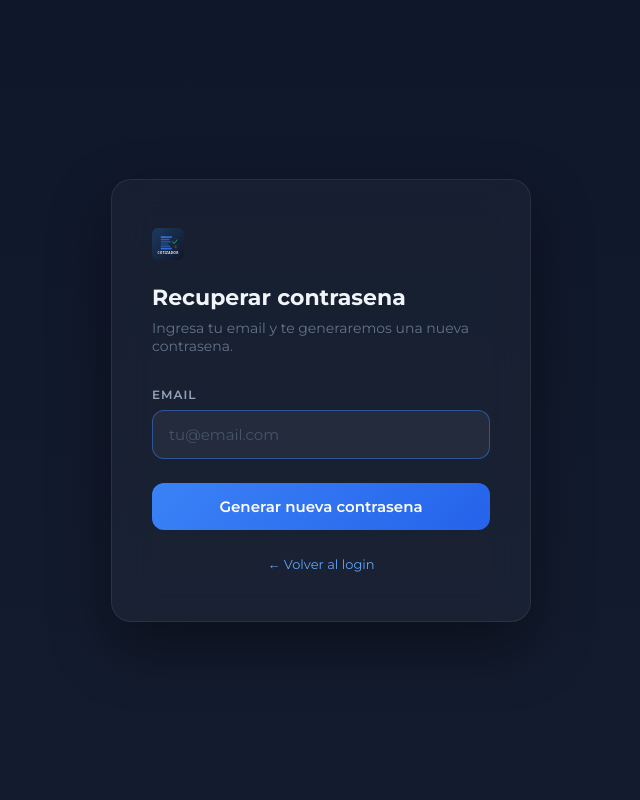
After one commit to luciaf17/cotizador, a Django app: page /auth/olvide-contrasena/ in a window 1280 px wide. The commit adds this page. Shown: the whole page, without its empty margins (319-959 px from the left). Run offline with Django 5.2, Linux system fonts and the light colour scheme.

Commit message:
feat: pagina funcional de recuperar contrasena
- /auth/olvide-contrasena/ con form de email
- Genera contrasena temporal con secrets.token_urlsafe
- Muestra la nueva contrasena en toast (en produccion enviaria email)
- Link funcional desde el login
- Template dark theme consistente con card centrada
- Link 'Volver al login'

Co-Authored-By: Claude Opus 4.6 (1M context) <noreply@anthropic.com>

```diff
--- a/apps/accounts/urls.py
+++ b/apps/accounts/urls.py
@@ -5,4 +5,5 @@ from . import views
 urlpatterns = [
     path('login/', views.login_view, name='login'),
     path('logout/', views.logout_view, name='logout'),
+    path('olvide-contrasena/', views.forgot_password, name='forgot_password'),
 ]
--- a/apps/accounts/views.py
+++ b/apps/accounts/views.py
@@ -1,5 +1,8 @@
+from django.contrib import messages
 from django.contrib.auth import authenticate, login, logout
 from django.shortcuts import redirect, render
+
+from .models import User
 
 
 def login_view(request):
@@ -20,3 +23,23 @@ def login_view(request):
 def logout_view(request):
     logout(request)
     return redirect('login')
+
+
+def forgot_password(request):
+    enviado = False
+    if request.method == 'POST':
+        email = request.POST.get('email', '').strip()
+        user = User.objects.filter(email=email, is_active=True).first()
+        if user:
+            # Generar token y nueva contraseña temporal
+            import secrets
+            new_password = secrets.token_urlsafe(8)
+            user.set_password(new_password)
+            user.save()
+            # En producción enviaría email. Por ahora mostramos en pantalla.
+            messages.success(request, f'Nueva contrasena generada: {new_password} — Anotala y cambiala desde tu perfil.')
+        else:
+            messages.info(request, 'Si el email existe, se genero una nueva contrasena.')
+        enviado = True
+
+    return render(request, 'accounts/forgot_password.html', {'enviado': enviado})
--- /dev/null
+++ b/templates/accounts/forgot_password.html
@@ -0,0 +1,76 @@
+<!DOCTYPE html>
+<html lang="es">
+<head>
+    <meta charset="UTF-8">
+    <meta name="viewport" content="width=device-width, initial-scale=1.0">
+    <title>Recuperar contrasena — Cotizador</title>
+    <link rel="icon" type="image/svg+xml" href="/static/favicon.svg">
+    <link href="https://fonts.googleapis.com/css2?family=Montserrat:wght@400;500;600;700&display=swap" rel="stylesheet">
+    <style>
+        * { box-sizing: border-box; margin: 0; padding: 0; }
+        body {
+            min-height: 100vh; display: flex; align-items: center; justify-content: center;
+            background: linear-gradient(180deg, #0f172a 0%, #131c2e 100%);
+            font-family: 'Montserrat', system-ui, sans-serif;
+        }
+        .card {
+            width: 420px; background: rgba(255,255,255,0.03); backdrop-filter: blur(20px);
+            border: 1px solid rgba(255,255,255,0.08); border-radius: 20px;
+            padding: 48px 40px; box-shadow: 0 25px 60px rgba(0,0,0,0.4);
+        }
+        .input {
+            width: 100%; padding: 14px 16px; background: rgba(255,255,255,0.05);
+            border: 1px solid rgba(255,255,255,0.1); border-radius: 12px;
+            color: #f1f5f9; font-size: 15px; outline: none; font-family: inherit;
+            transition: border 0.2s;
+        }
+        .input:focus { border-color: rgba(59,130,246,0.5); }
+        .input::placeholder { color: #475569; }
+        .label {
+            color: #94a3b8; font-size: 12px; font-weight: 600; text-transform: uppercase;
+            letter-spacing: 1px; display: block; margin-bottom: 8px;
+        }
+        .btn {
+            width: 100%; padding: 14px; background: linear-gradient(135deg, #3b82f6, #2563eb);
+            color: #fff; border: none; border-radius: 12px; font-size: 15px; font-weight: 600;
+            cursor: pointer; font-family: inherit; transition: all 0.2s;
+        }
+        .btn:hover { transform: translateY(-1px); box-shadow: 0 4px 20px rgba(59,130,246,0.3); }
+        .toast {
+            padding: 12px 16px; border-radius: 10px; font-size: 13px; margin-bottom: 16px; line-height: 1.5;
+        }
+        .toast-success { background: rgba(34,197,94,0.15); border: 1px solid rgba(34,197,94,0.3); color: #22c55e; }
+        .toast-info { background: rgba(59,130,246,0.15); border: 1px solid rgba(59,130,246,0.3); color: #60a5fa; }
+    </style>
+</head>
+<body>
+    <div class="card">
+        <div style="margin-bottom: 32px;">
+            <img src="/static/cotizador_logo.svg" alt="Cotizador" style="height: 32px; margin-bottom: 20px;">
+            <h1 style="color: #f1f5f9; font-size: 22px; font-weight: 700; margin-bottom: 8px;">Recuperar contrasena</h1>
+            <p style="color: #64748b; font-size: 14px;">Ingresa tu email y te generaremos una nueva contrasena.</p>
+        </div>
+
+        {% if messages %}
+        {% for message in messages %}
+        <div class="toast toast-{% if message.tags == 'info' %}info{% else %}success{% endif %}">{{ message }}</div>
+        {% endfor %}
+        {% endif %}
+
+        {% if not enviado %}
+        <form method="post">
+            {% csrf_token %}
+            <div style="margin-bottom: 24px;">
+                <label class="label">Email</label>
+                <input type="email" name="email" class="input" placeholder="tu@email.com" required autofocus>
+            </div>
+            <button type="submit" class="btn">Generar nueva contrasena</button>
+        </form>
+        {% endif %}
+
+        <div style="margin-top: 24px; text-align: center;">
+            <a href="{% url 'login' %}" style="color: #60a5fa; font-size: 13px; text-decoration: none;">&larr; Volver al login</a>
+        </div>
+    </div>
+</body>
+</html>
--- a/templates/accounts/login.html
+++ b/templates/accounts/login.html
@@ -102,7 +102,7 @@
                         <input type="password" name="password" class="input" placeholder="••••••••" required>
                     </div>
                     <div style="text-align: right; margin-bottom: 24px;">
-                        <a href="#" style="color: #64748b; font-size: 12px; text-decoration: none; transition: color 0.2s;"
+                        <a href="{% url 'forgot_password' %}" style="color: #64748b; font-size: 12px; text-decoration: none; transition: color 0.2s;"
                            onmouseover="this.style.color='#94a3b8'" onmouseout="this.style.color='#64748b'">
                             Olvide mi contrasena
                         </a>
```
